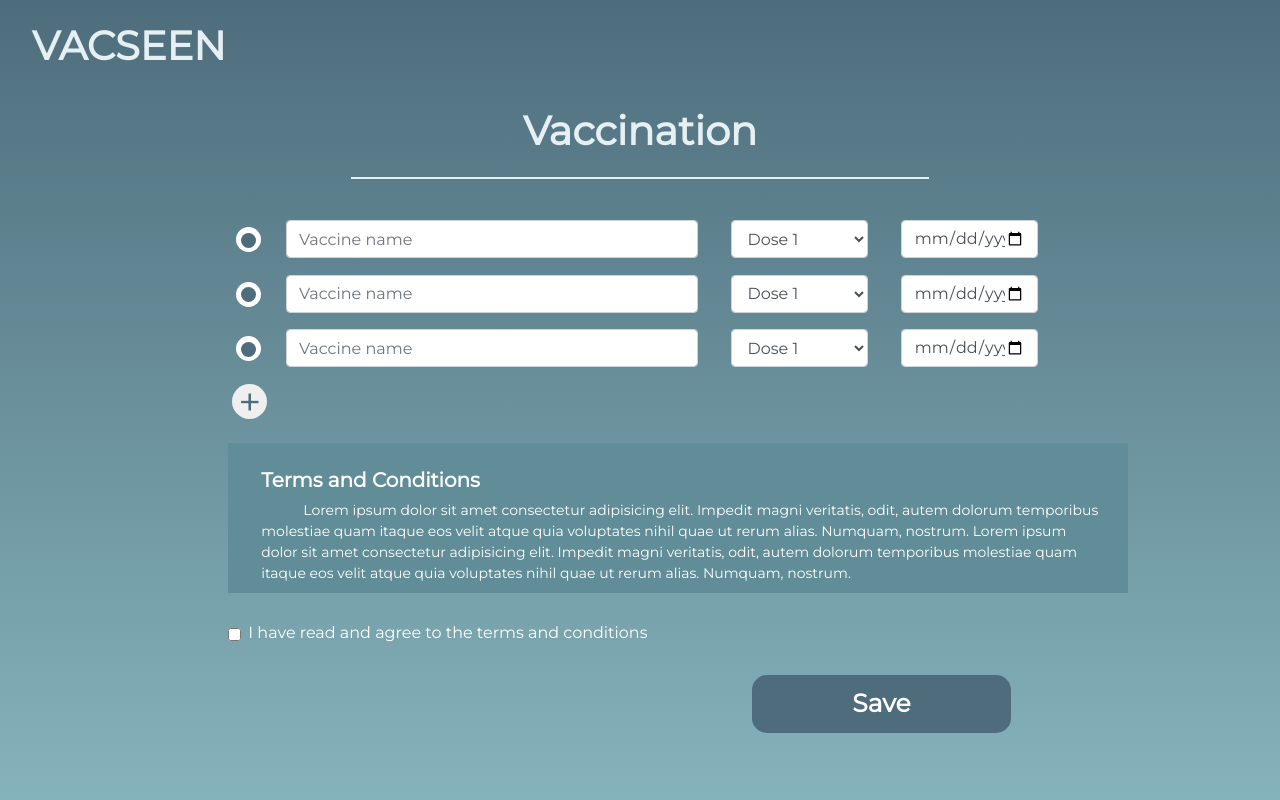
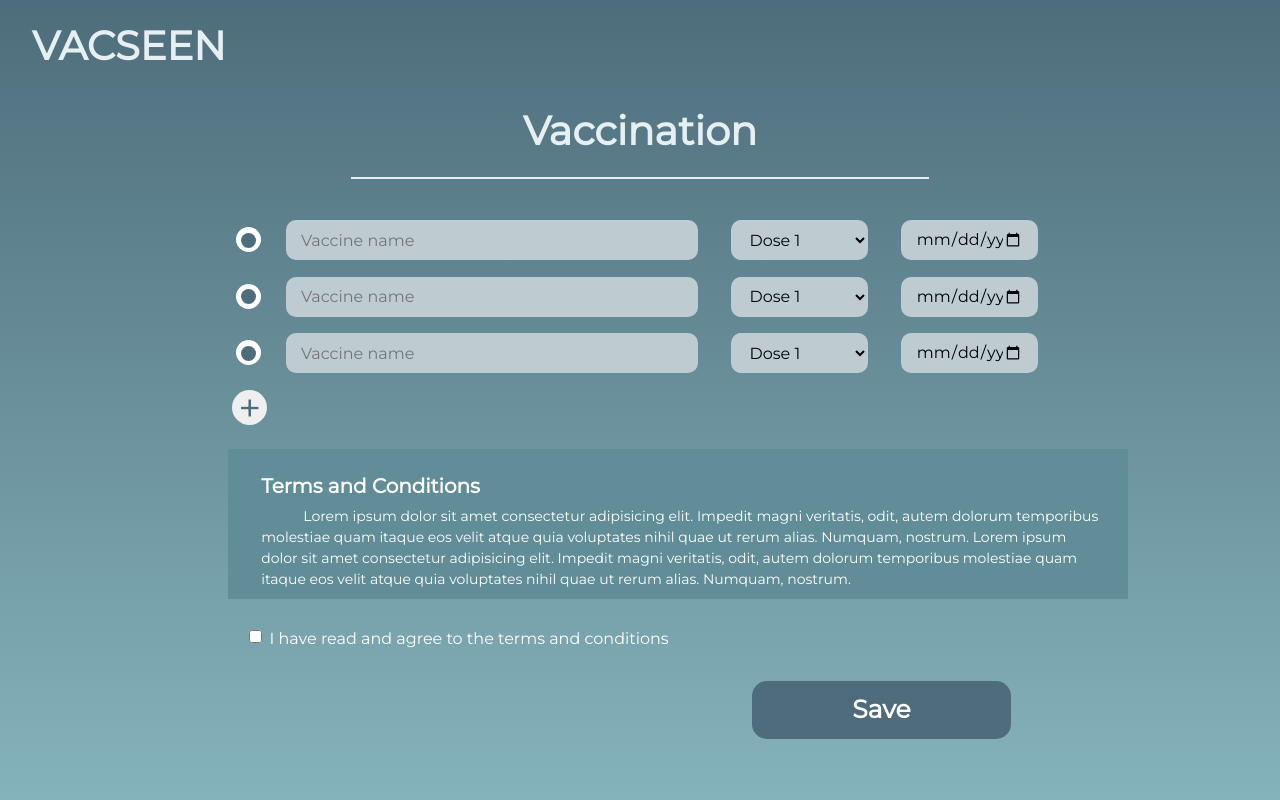
Before and after one commit to chiiida/vacseen, a Django app: page /register/vacc/ in a window 1280 px wide. Run offline with Django 3.2, Linux system fonts and the light colour scheme; some libraries are stand-ins or nearby versions.

Commit message:
fixed some bug w/ bootstrap

```diff
--- a/vacseenApp/static/vacseenApp/style.css
+++ b/vacseenApp/static/vacseenApp/style.css
@@ -181,8 +181,15 @@ div.dot-inner {
 }
 
 .vacc-name {
+  display: block;
+  height: 40px;
+  border: none;
+  border-radius: 10px;
+  background: #BECCD2;
+  color: black;
   margin-left: 7%;
   margin-right: 4%;
+  margin-bottom: 2%;
 }
 
 .vacc-dose {
@@ -194,11 +201,13 @@ div.dot-inner {
 }
 
 .form-control-vacc {
+  display: block;
   height: 40px;
-  border: 0px solid #BECCD2;
+  border: none;
   border-radius: 10px;
   background: #BECCD2;
   color: black;
+  /* margin: 0% 4% 2% 7%; */
   margin-bottom: 2%;
 }
 
--- a/vacseenApp/templates/vacseenApp/regvaccine.html
+++ b/vacseenApp/templates/vacseenApp/regvaccine.html
@@ -14,36 +14,36 @@
             <div class="dot-outer">
                 <div class="dot-inner"></div>
             </div>
-            <input class="col-lg-6 form-control form-control-vacc vacc-name" placeholder="Vaccine name" />
-            <select class="col-lg-2 form-control form-control-vacc vacc-dose">
+        <input class="col-lg-6 form-control-vacc vacc-name" placeholder="Vaccine name" />
+            <select class="col-lg-2 form-control-vacc vacc-dose">
                 <option selected>Dose 1</option>
                 <option>Dose 2</option>
             </select>
-            <input class="col-lg-2 form-control form-control-vacc vacc-date" type="date" max="3000-12-31" placeholder="Expired" />
+            <input class="col-lg-2 form-control-vacc vacc-date" type="date" max="3000-12-31" placeholder="Expired" />
         </div>
 
         <div class="row m-auto">
             <div class="dot-outer">
                 <div class="dot-inner"></div>
             </div>
-            <input class="col-lg-6 form-control form-control-vacc vacc-name" placeholder="Vaccine name" />
-            <select class="col-lg-2 form-control form-control-vacc vacc-dose">
+            <input class="col-lg-6 form-control-vacc vacc-name" placeholder="Vaccine name" />
+            <select class="col-lg-2 form-control-vacc vacc-dose">
                 <option selected>Dose 1</option>
                 <option>Dose 2</option>
             </select>
-            <input class="col-lg-2 form-control form-control-vacc vacc-date" type="date" max="3000-12-31" placeholder="Expired" />
+            <input class="col-lg-2 form-control-vacc vacc-date" type="date" max="3000-12-31" placeholder="Expired" />
         </div>
 
         <div class="row m-auto">
             <div class="dot-outer">
                 <div class="dot-inner"></div>
             </div>
-            <input class="col-lg-6 form-control form-control-vacc vacc-name" placeholder="Vaccine name" />
-            <select class="col-lg-2 form-control form-control-vacc vacc-dose">
+            <input class="col-lg-6 form-control-vacc vacc-name" placeholder="Vaccine name" />
+            <select class="col-lg-2 form-control-vacc vacc-dose">
                 <option selected>Dose 1</option>
                 <option>Dose 2</option>
             </select>
-            <input class="col-lg-2 form-control form-control-vacc vacc-date" type="date" max="3000-12-31" placeholder="Expired" />
+            <input class="col-lg-2 form-control-vacc vacc-date" type="date" max="3000-12-31" placeholder="Expired" />
         </div>
 
         <div class="row m-auto"><button class="add-vac-btn">
@@ -60,8 +60,8 @@
                 temporibus molestiae quam itaque eos velit atque quia voluptates nihil quae ut rerum alias. Numquam,
                 nostrum. </p>
         </div>
-        <div class="form-check m-auto terms-check">
-            <input class="form-check-input" type="checkbox" value="" id="terms-check-box">
+        <div style="padding-top: 30px; padding-left: 5%;" class="form-check terms-check m-auto">
+            <input style="margin-top: 1px;" class="form-check-input" type="checkbox" value="" id="terms-check-box">
             <label class="form-check-label terms-check-text" for="defaultCheck1">
                 <h6>I have read and agree to the terms and conditions</h6>
             </label>
```
